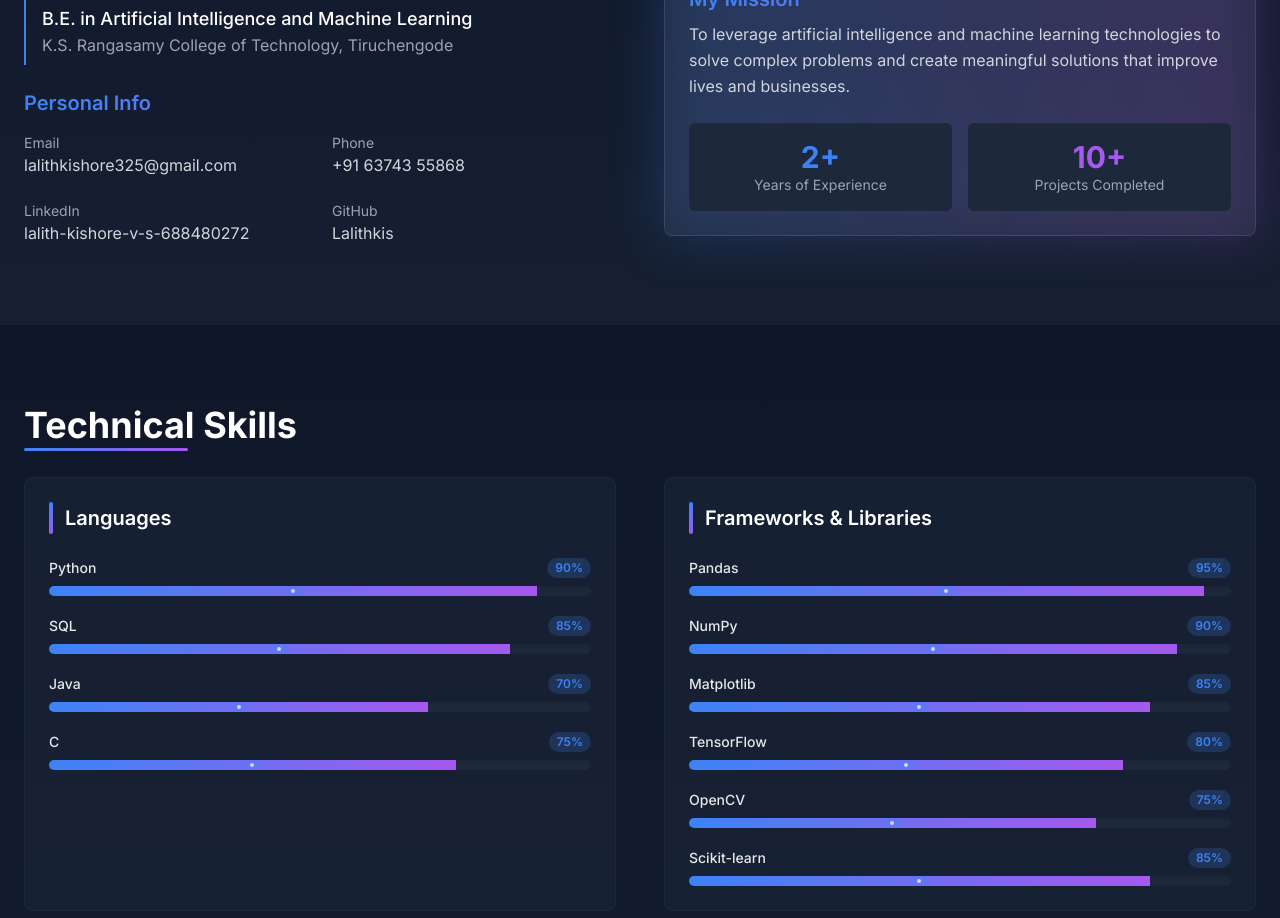
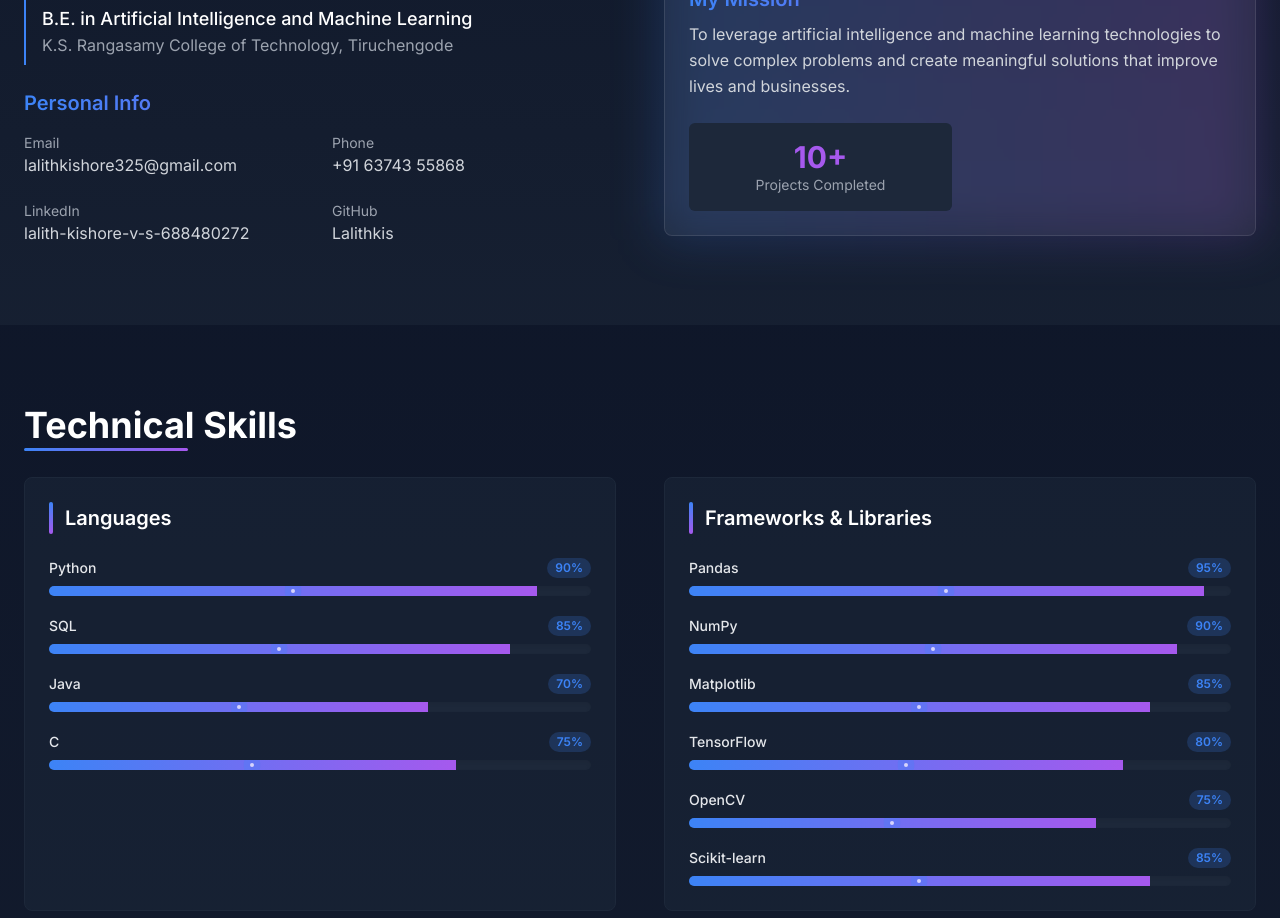
Before and after one commit to Lalithkis/LalithPortfolio-, a Next.js app: page / in a window 1280 px wide. Shown: the part 1140-2058 px from the top of the page. Built offline with nearby package versions, Linux system fonts and the light colour scheme.

Commit message:
Update about-section.tsx

```diff
--- a/components/about-section.tsx
+++ b/components/about-section.tsx
@@ -83,10 +83,6 @@ export function AboutSection() {
                 </div>
 
                 <div className="grid grid-cols-2 gap-4 mt-8">
-                  <div className="bg-muted p-4 rounded-md text-center group hover:bg-primary/10 transition-colors duration-300 animate-float">
-                    <h4 className="text-3xl font-bold text-primary group-hover:scale-110 transition-transform duration-300">2+</h4>
-                    <p className="text-sm text-gray-400 group-hover:text-gray-300 transition-colors duration-300">Years of Experience</p>
-                  </div>
                   <div className="bg-muted p-4 rounded-md text-center group hover:bg-secondary/10 transition-colors duration-300 animate-float" style={{ animationDelay: '2s' }}>
                     <h4 className="text-3xl font-bold text-secondary group-hover:scale-110 transition-transform duration-300">10+</h4>
                     <p className="text-sm text-gray-400 group-hover:text-gray-300 transition-colors duration-300">Projects Completed</p>
```
